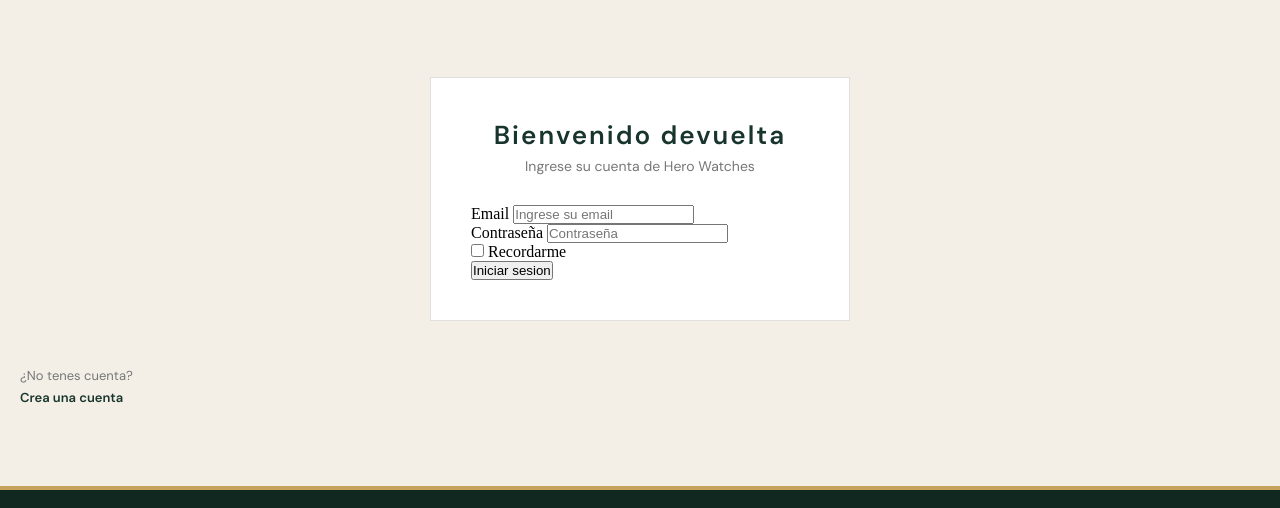
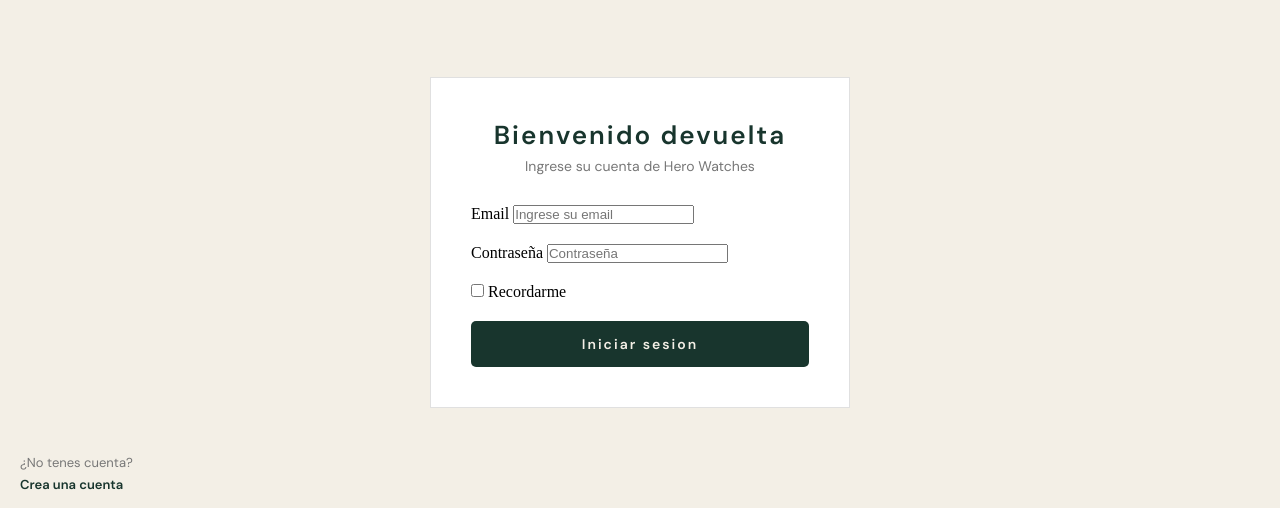
Before and after one commit to Galitomarcel/grupoAttasLatiniMarcel, a plain HTML site: page login.html in a window 1280 px wide. Shown: the part 118-626 px from the top of the page. Drawn offline with nearby package versions, Linux system fonts and the light colour scheme.

Commit message:
correciones generales del css y pagina principal

```diff
--- a/css/styles.css
+++ b/css/styles.css
@@ -555,6 +555,22 @@ a {
 .Login_form{
     text-align: left;
 }
+.form_grupo{
+    margin-bottom: 20px;
+     border-radius: 5px;
+}
+.btn_submmit{
+    width: 100%;
+    background-color: #18352D;
+    color: #F3EFE6;
+    border: none;
+    padding: 14px;
+    font-family: "DM Sans", sans-serif;
+    font-size: 14px;
+    font-weight: 600;
+    letter-spacing: 2px;
+    border-radius: 5px;
+}
 .login_footer{
     margin-top: 25px;
     padding-top: 20px;
@@ -599,6 +615,7 @@ a {
 }
 .grupof{
     margin-bottom: 20px;
+    border-radius: 5px;
 }
 .btn-submmit{
     width: 100%;
@@ -610,4 +627,5 @@ a {
     font-size: 14px;
     font-weight: 600;
     letter-spacing: 2px;
+    border-radius: 5px;
 }
--- a/login.html
+++ b/login.html
@@ -49,7 +49,7 @@
                         <span> Recordarme</span>
                     </label>
                 </div>
-                <button type="submit" class="button_submit">Iniciar sesion</button>
+                <button type="submit" class="btn_submmit">Iniciar sesion</button>
             </form>
         </div>
         <div class="login_footer">
```
Also changed, not shown: index.html (+6 -6 lines).
